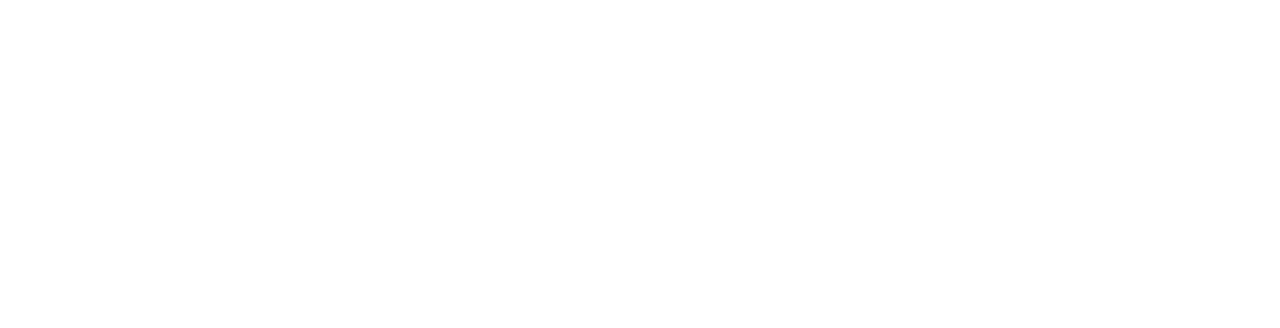
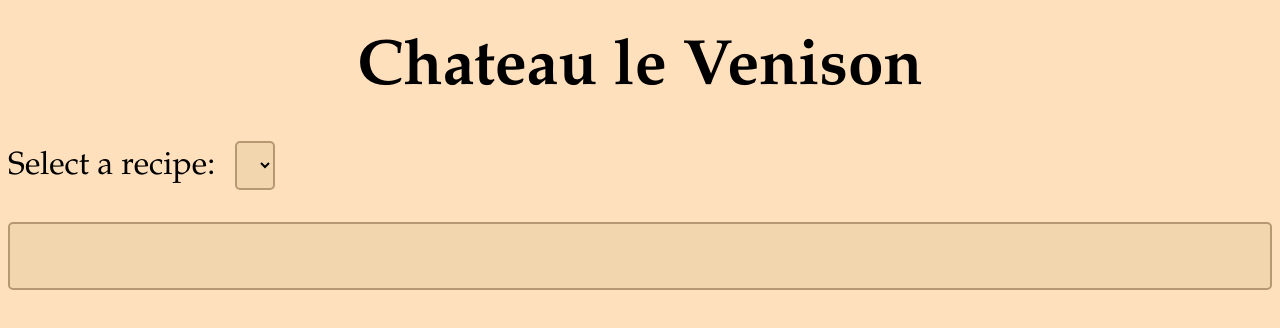
Before and after one commit to AscyltosTheDeer/AscyltosRecipes, a plain HTML site: page index.html in a window 1280 px wide. Drawn offline with Linux system fonts and the light colour scheme; no server answers.

Commit message:
Update index.html

```diff
--- a/index.html
+++ b/index.html
@@ -0,0 +1,34 @@
+<!DOCTYPE html>
+<html lang="en">
+<head>
+	<meta charset="UTF-8">
+	<meta name="viewport" content="width=device-width, initial-scale=1.0">
+	<title>Chateau le Venison</title>
+	<script src="recipes.js"></script>
+	<link rel="stylesheet" href="styles.css">
+</head>
+<body>
+	<header>
+	<h1>Chateau le Venison</h1>
+		<!-- <nav>
+			<ul>
+			<li><a href="#">Home</a></li>
+			<li><a href="#">Recipes</a></li>
+			<li><a href="#">About</a></li>
+			<li><a href="#">Contact</a></li>
+			</ul>
+		</nav> -->
+	</header>
+
+	<main>
+		<label for="recipe-selector">Select a recipe:</label>
+		<select id="recipe-selector"></select>
+
+		<div id="recipe-display"></div>
+	</main>
+
+	<footer>
+		<!-- <p>Copyright © 2023 Recipe Hosting Website</p> -->
+	</footer>
+</body>
+</html>
```
